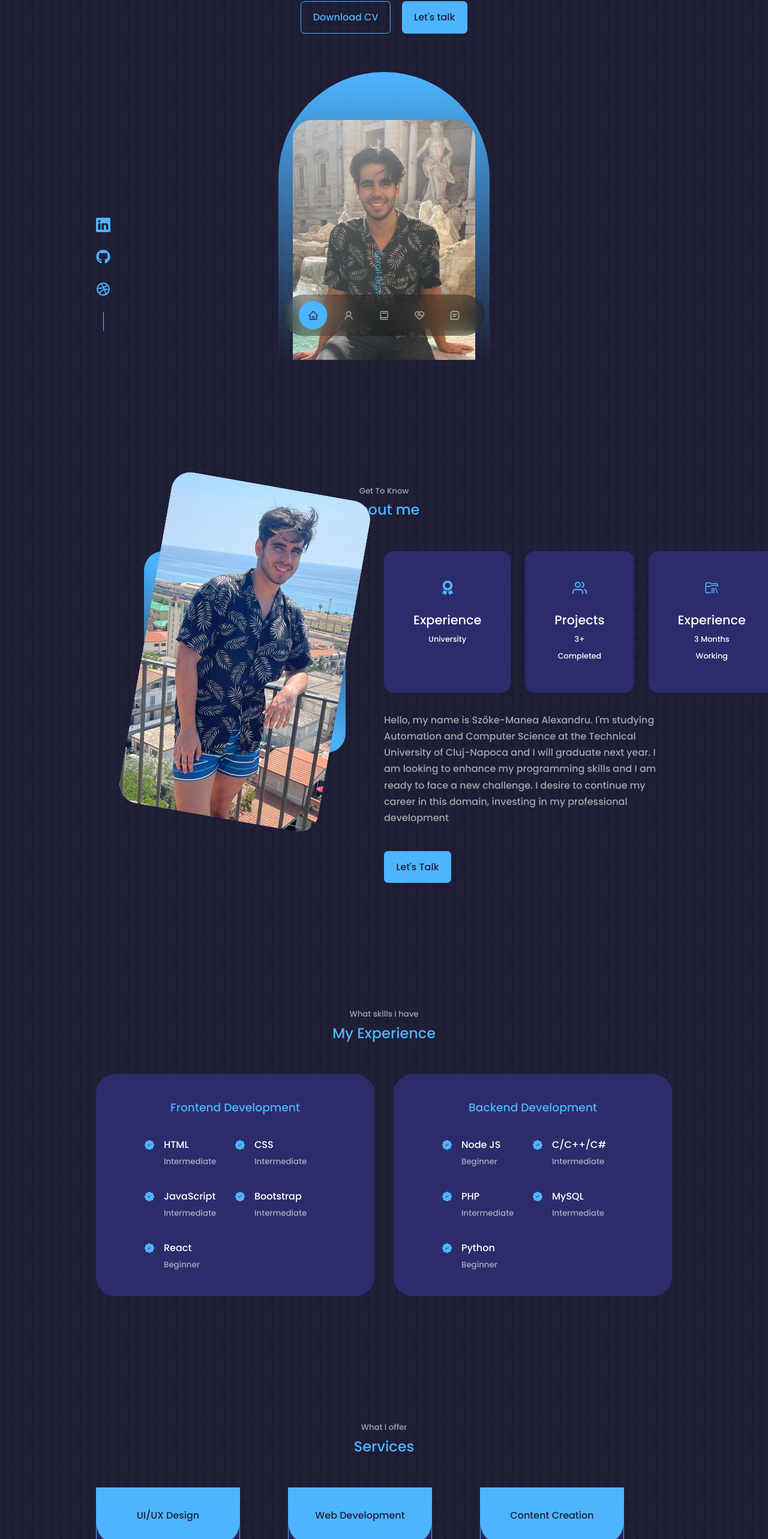
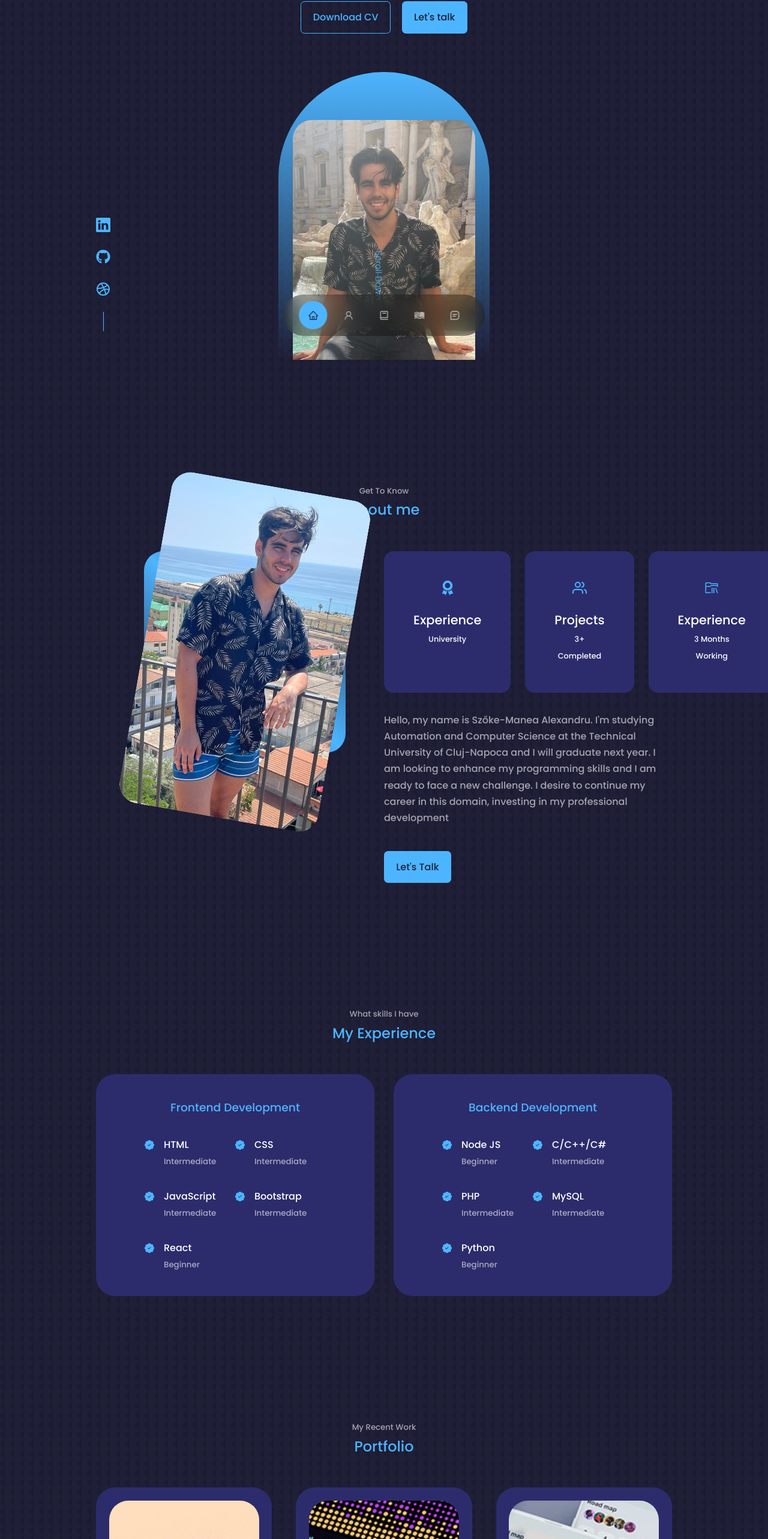
Before and after one commit to Manea-Alex/Portfolio, a React (Create React App) app: page / in a window 1280 px wide. Shown: the part 208-2774 px from the top of the page at 60% size. Built offline with nearby package versions, Linux system fonts and the light colour scheme.

Commit message:
Removed the Testimonials, Services components

```diff
--- a/package.json
+++ b/package.json
@@ -1,6 +1,7 @@
 {
   "name": "react-portofolio-website",
   "version": "0.1.0",
+  "homepage":"https://Manea-Alex.github.io/Portfolio",
   "private": true,
   "dependencies": {
     "@testing-library/jest-dom": "^5.16.5",
@@ -15,6 +16,8 @@
     "web-vitals": "^2.1.4"
   },
   "scripts": {
+    "predeploy": "npm run build",
+    "deploy": "gh-pages -d build",
     "start": "react-scripts start",
     "build": "react-scripts build",
     "test": "react-scripts test",
@@ -37,5 +40,8 @@
       "last 1 firefox version",
       "last 1 safari version"
     ]
+  },
+  "devDependencies": {
+    "gh-pages": "^4.0.0"
   }
 }
--- a/src/App.jsx
+++ b/src/App.jsx
@@ -3,11 +3,13 @@ import Header from './components/header/Header.jsx'
 import Nav from './components/nav/Nav.jsx'
 import About from './components/about/About.jsx'
 import Experience from './components/experience/Experience.jsx'
-import Services from './components/services/Services.jsx'
+// import Services from './components/services/Services.jsx'
 import Portofolio from './components/portofolio/Portofolio.jsx'
-import Testimonials from './components/testimonials/Testimonials.jsx'
+// import Testimonials from './components/testimonials/Testimonials.jsx'
 import Contact from './components/contact/Contact.jsx'
 import Footer from './components/footer/Footer.jsx'
+// <Services/>
+//  <Testimonials/>
 const App = () => {
   return (
    <>
@@ -15,9 +17,7 @@ const App = () => {
      <Nav />
      <About/>
      <Experience/>
-     <Services/>
      <Portofolio/>
-     <Testimonials/>
      <Contact/>
      <Footer/>
    </>
--- a/src/components/contact/Contact.jsx
+++ b/src/components/contact/Contact.jsx
@@ -82,7 +82,7 @@ const Contact = () => {
             <h4>WhatsApp</h4>
             <h5>+40 753561065</h5>
             <a
-              href="https://api.whatsapp.com/send?phone=+40753561064"
+              href="https://api.whatsapp.com/send?phone=40753561064"
               target="_blank"
             >
               Send a message
--- a/src/components/nav/Nav.jsx
+++ b/src/components/nav/Nav.jsx
@@ -5,7 +5,10 @@ import {AiOutlineUser} from 'react-icons/ai'
 import {BiBook} from 'react-icons/bi'
 import {RiServiceLine} from 'react-icons/ri'
 import {BiMessageSquareDetail} from 'react-icons/bi'
+import {GiArchiveResearch} from 'react-icons/gi';
 import { useState } from 'react'
+// <=== In functie de href stie la care componenta sa mearga linia 15-19. Fiecare componenta are
+// un block de sectiune cu un id specificat, hreful sare la acea sectiune cu acel id ==>
 const Nav = () => {
   const[activeNav,setActiveNav] = useState('#')
   return (
@@ -13,7 +16,7 @@ const Nav = () => {
    <a href="#" onClick={()=>setActiveNav('#')} className={activeNav === '#' ? 'active':''}><AiOutlineHome/></a>
    <a href="#about" onClick={()=>setActiveNav('#about')} className={activeNav === '#about' ? 'active':''}><AiOutlineUser/></a>
    <a href="#experience" onClick={()=>setActiveNav('#experience')} className={activeNav === '#experience' ? 'active':''}><BiBook/></a>
-   <a href="#services" onClick={()=>setActiveNav('#services')} className={activeNav === '#services' ? 'active':''}><RiServiceLine/></a>
+   <a href="#portofolio" onClick={()=>setActiveNav('#portofolio')} className={activeNav === '#portofolio' ? 'active':''}><GiArchiveResearch/></a>
    <a href="#contact" onClick={()=>setActiveNav('#contact')} className={activeNav === '#contact' ? 'active':''}><BiMessageSquareDetail
    /></a>
    </nav>
--- a/src/components/portofolio/Portofolio.jsx
+++ b/src/components/portofolio/Portofolio.jsx
@@ -6,6 +6,7 @@ import IMG3 from "../../assets/portfolio3.jpg";
 import IMG4 from "../../assets/portfolio4.jpg";
 import IMG5 from "../../assets/portfolio5.png";
 import IMG6 from "../../assets/portfolio6.jpg";
+import {GiArchiveResearch} from 'react-icons/gi';
 
 const data = [
   {
@@ -65,6 +66,7 @@ const Portofolio = () => {
           return (
             <article key={id} className="portofolio__item">
               <div className="portofolio__item-image">
+
                 <img src={image} alt={title} />
               </div>
               <h3>{title}</h3>
--- a/src/components/services/services.css
+++ b/src/components/services/services.css
@@ -2,7 +2,7 @@
     display: grid;
     grid-template-columns: repeat(3, 1fr);
 
-    /* padding-right: 2rem; */
+
 
 }
 
```
Also changed, not shown: 1 other file (tests, documents, lock files or other folders).
